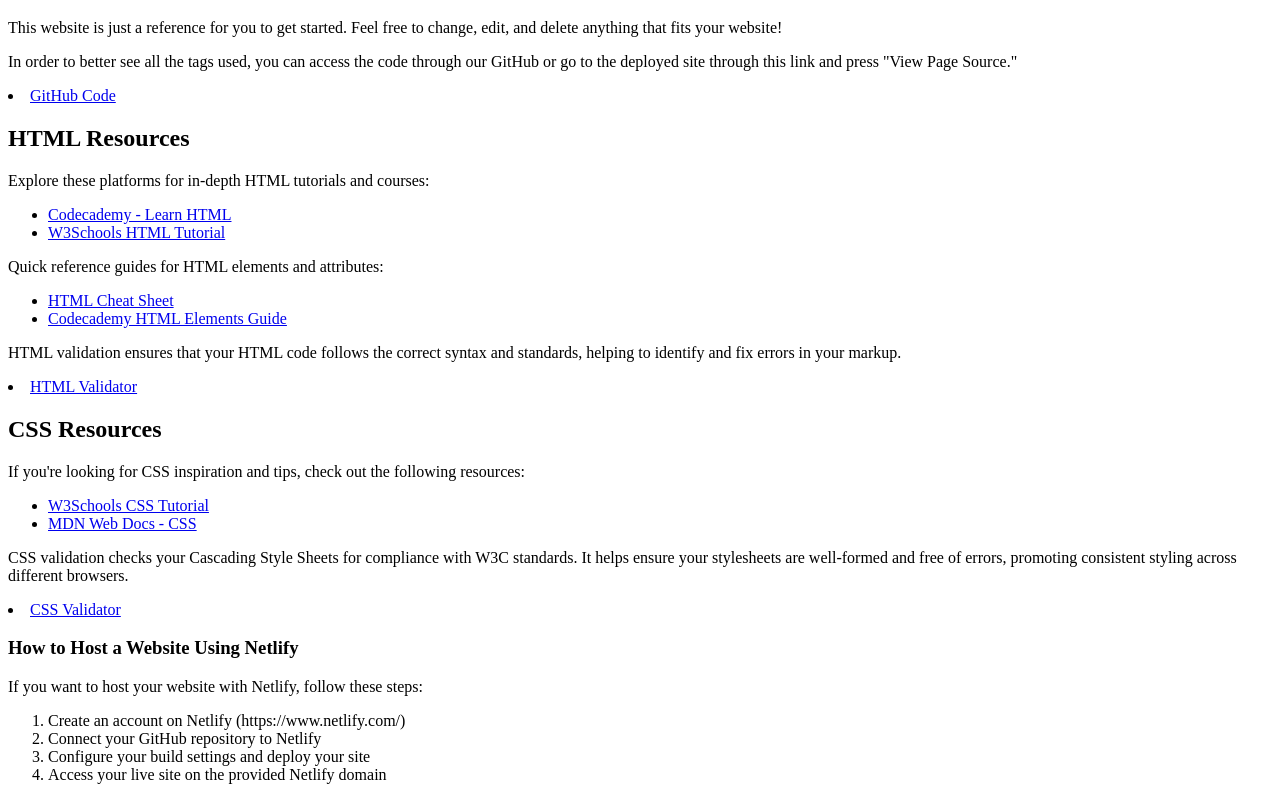
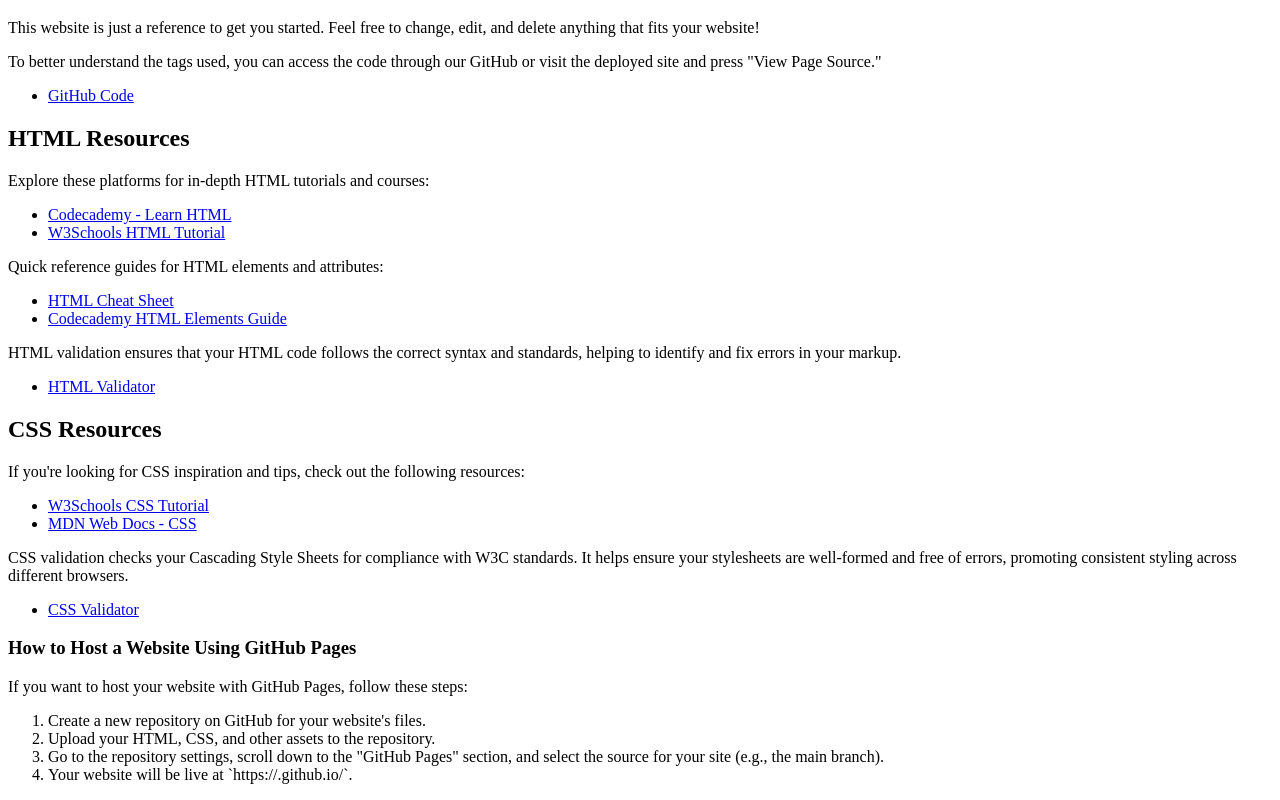
Before and after one commit to WIC-UCSD-Project-Teams/i-miss-my-cafe, a plain HTML site: page resources.html in a window 1280 px wide. Shown: the part 61-861 px from the top of the page. Drawn offline with Linux system fonts and the light colour scheme.

Commit message:
Update resources.html

```diff
--- a/resources.html
+++ b/resources.html
@@ -7,9 +7,11 @@
 </head>
 <body>
     <h1>Resources</h1>
-    <p>This website is just a reference for you to get started. Feel free to change, edit, and delete anything that fits your website!</p>
-    <p>In order to better see all the tags used, you can access the code through our GitHub or go to the deployed site through this link and press "View Page Source."</p>
-    <li><a href="https://github.com/anshisinghh/WIC-Project-Teams">GitHub Code</a></li>
+    <p>This website is just a reference to get you started. Feel free to change, edit, and delete anything that fits your website!</p>
+    <p>To better understand the tags used, you can access the code through our GitHub or visit the deployed site and press "View Page Source."</p>
+    <ul>
+        <li><a href="https://github.com/anshisinghh/WIC-Project-Teams">GitHub Code</a></li>
+    </ul>
 
     <h2>HTML Resources</h2>
     <p>Explore these platforms for in-depth HTML tutorials and courses:</p>
@@ -23,7 +25,9 @@
         <li><a href="https://www.codecademy.com/learn/learn-html/modules/learn-html-elements">Codecademy HTML Elements Guide</a></li>
     </ul>
     <p>HTML validation ensures that your HTML code follows the correct syntax and standards, helping to identify and fix errors in your markup.</p>
-    <li><a href="https://validator.w3.org/">HTML Validator</a></li>
+    <ul>
+        <li><a href="https://validator.w3.org/">HTML Validator</a></li>
+    </ul>
 
     <h2>CSS Resources</h2>
     <p>If you're looking for CSS inspiration and tips, check out the following resources:</p>
@@ -32,16 +36,17 @@
         <li><a href="https://developer.mozilla.org/en-US/docs/Web/CSS">MDN Web Docs - CSS</a></li>
     </ul>
     <p>CSS validation checks your Cascading Style Sheets for compliance with W3C standards. It helps ensure your stylesheets are well-formed and free of errors, promoting consistent styling across different browsers.</p>
-    <li><a href="https://jigsaw.w3.org/css-validator/">CSS Validator</a></li>
+    <ul>
+        <li><a href="https://jigsaw.w3.org/css-validator/">CSS Validator</a></li>
+    </ul>
 
-    <h3>How to Host a Website Using Netlify</h3>
-    <p>If you want to host your website with Netlify, follow these steps:</p>
+    <h3>How to Host a Website Using GitHub Pages</h3>
+    <p>If you want to host your website with GitHub Pages, follow these steps:</p>
     <ol>
-        <li>Create an account on Netlify (https://www.netlify.com/)</li>
-        <li>Connect your GitHub repository to Netlify</li>
-        <li>Configure your build settings and deploy your site</li>
-        <li>Access your live site on the provided Netlify domain</li>
-        <!-- Add more details or steps as needed -->
+        <li>Create a new repository on GitHub for your website's files.</li>
+        <li>Upload your HTML, CSS, and other assets to the repository.</li>
+        <li>Go to the repository settings, scroll down to the "GitHub Pages" section, and select the source for your site (e.g., the main branch).</li>
+        <li>Your website will be live at `https://<username>.github.io/<repository>`.</li>
     </ol>
 </body>
 </html>
```
